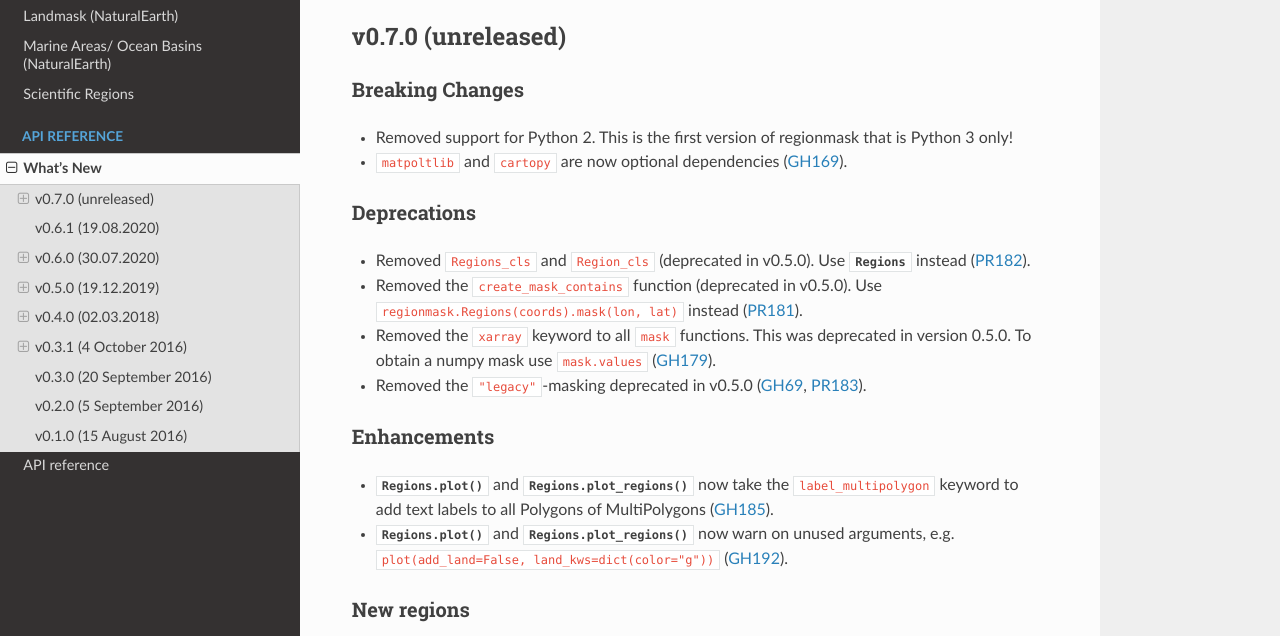
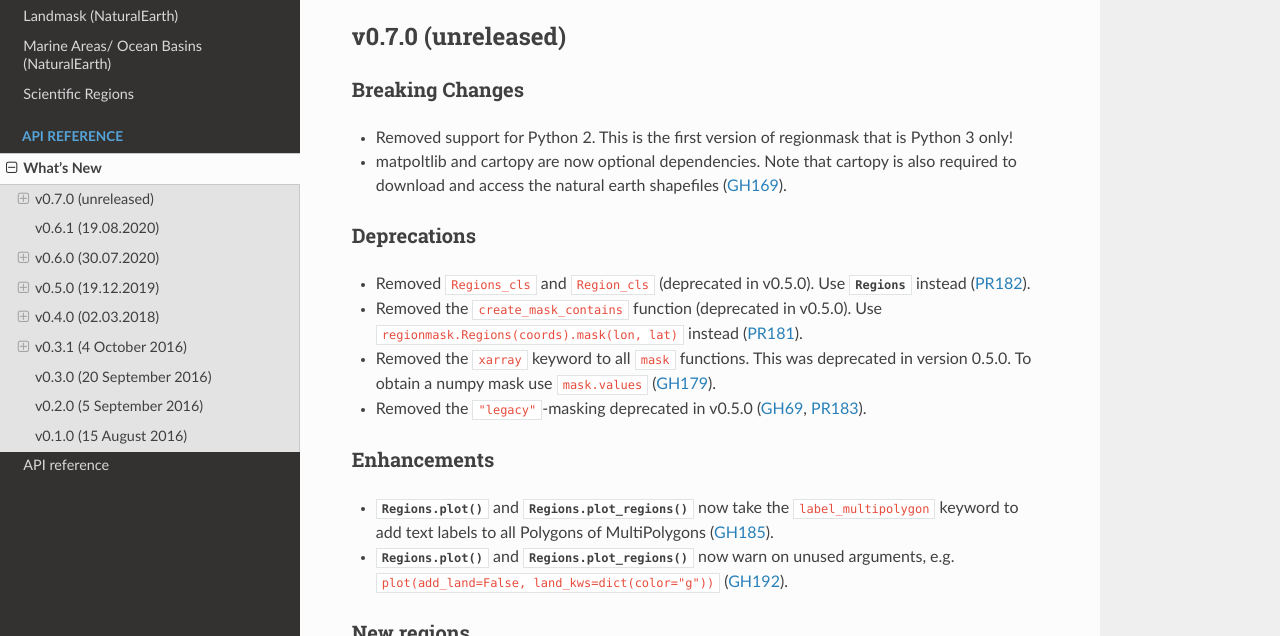
Before and after one commit to regionmask/regionmask, a Sphinx documentation site: the page built from docs/whats_new.rst, in a window 1280 px wide and 900 px high, cut to the strip 264-900 px from the top of the window. Built offline with Sphinx 7.4.7 and the Read the Docs theme 2.0.0, drawn with Linux system fonts in a browser that asks for light colours; pages that are not in the unit, such as notebooks, are missing from menus.

Commit message:
mention naturalearth

```diff
--- a/docs/whats_new.rst
+++ b/docs/whats_new.rst
@@ -17,7 +17,8 @@ Breaking Changes
 ~~~~~~~~~~~~~~~~
 - Removed support for Python 2. This is the first version of regionmask that is Python 3 only!
 
-- ``matpoltlib`` and ``cartopy`` are now optional dependencies (:issue:`169`).
+- matpoltlib and cartopy are now optional dependencies. Note that cartopy is also
+  required to download and access the natural earth shapefiles (:issue:`169`).
 
 Deprecations
 ~~~~~~~~~~~~
```
